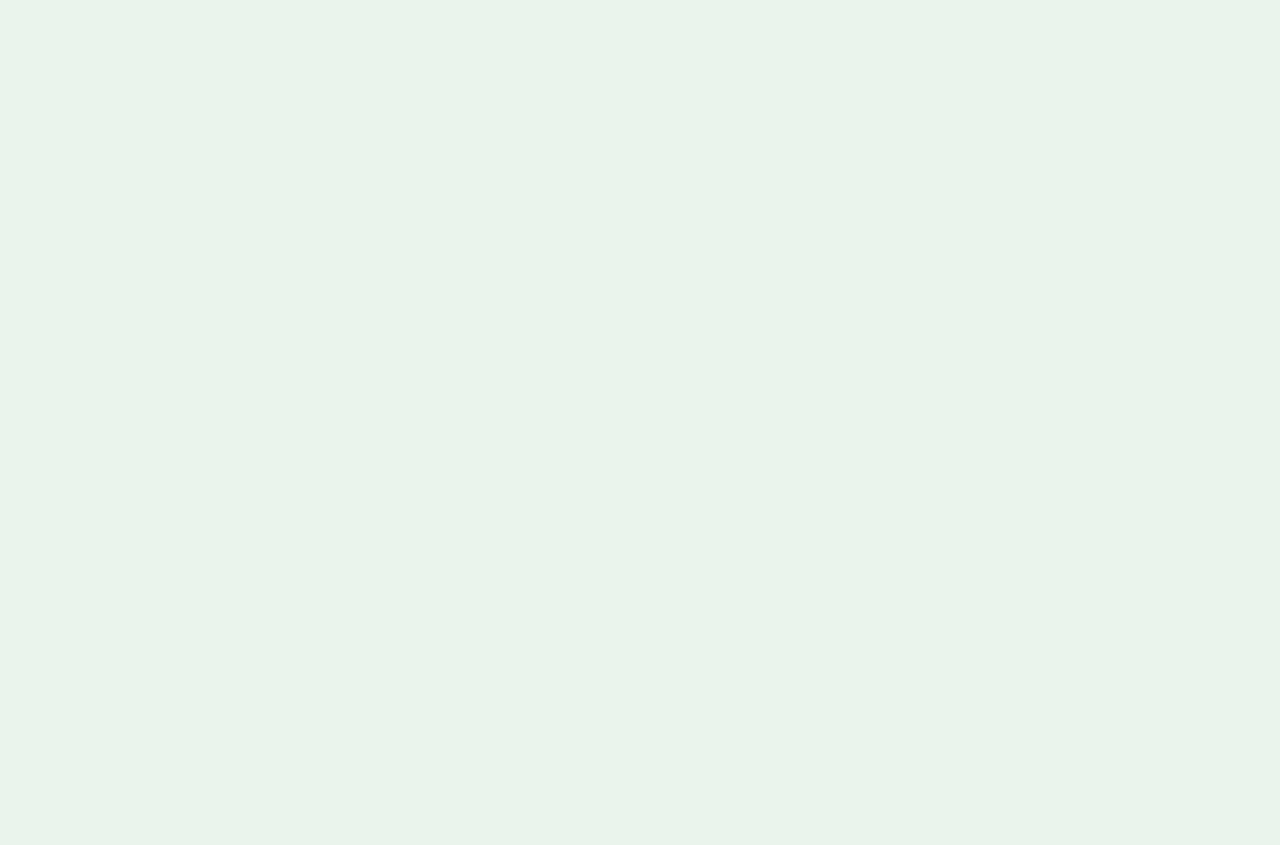
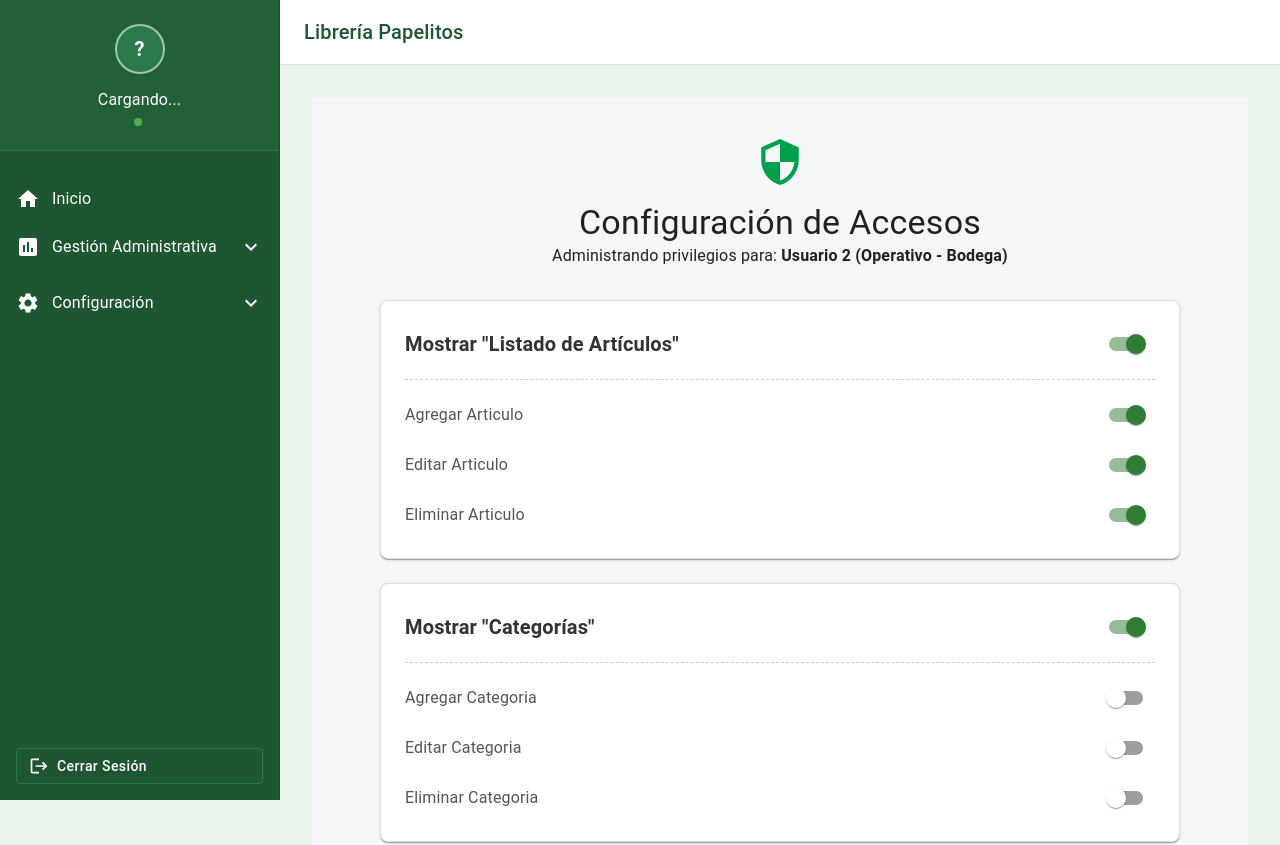
Before and after one commit to Benitez1010/Libreria-Papelitos, a React app in the folder frontend/: page /Listadousuarios/acceso-rol in a window 1280 px wide. Before the commit this address had no page. Shown: the top 845 px of the page. Before the commit the page ends 800 px from the top, so only its background shows below. Built offline with nearby package versions, Linux system fonts and the light colour scheme; no server answers; sample sign-in values are in the browser's storage; the HTML template or start-up script is replaced by a standard one.

Commit message:
[Seguridad] implementacion de vistas de gestión de accesos y navegación en Sidebar

```diff
--- a/frontend/src/App.jsx
+++ b/frontend/src/App.jsx
@@ -6,6 +6,8 @@ import RegistrarCategoria from './pages/Categorias/RegistrarCategoria';
 import RegistrarProducto from './pages/Productos/RegistrarProducto';
 import RutaPrivada from './components/RutaPrivada';
 import Login from './pages/Login/Login';
+import UsuarioAcceso from './pages/Configuracion/UsuarioAcceso';
+import AccesoRol from './pages/Configuracion/AccesoRol';
 
 function App() {
   return (
@@ -24,6 +26,12 @@ function App() {
           {/* Nueva Vista enlazada (localhost:5173/usuarios) */}
           <Route path="usuarios" element={<Usuarios />} />
 
+          {/*Vista de menu de acceso por usuario*/}
+          <Route path="Listadousuarios" element={<UsuarioAcceso />} />
+
+          {/* Vista de configuración de acceso por rol */}
+          <Route path="Listadousuarios/acceso-rol" element={<AccesoRol />} />
+
           <Route path="categorias/nuevo" element={<RegistrarCategoria />} />
           <Route path="productos/nuevo" element={<RegistrarProducto />} />
         </Route>
--- a/frontend/src/components/Sidebar.jsx
+++ b/frontend/src/components/Sidebar.jsx
@@ -91,7 +91,7 @@ const SidebarContent = ({ openAdmin, setOpenAdmin, openConfig, setOpenConfig, on
 
             <ListItemButton component={Link} to="/usuarios" sx={{ pl: 4 }}><ListItemIcon><Group sx={{ color: 'white', fontSize: 20 }} /></ListItemIcon><ListItemText primary="Usuarios" /></ListItemButton>
             <ListItemButton sx={{ pl: 4 }}><ListItemIcon><ManageAccounts sx={{ color: 'white', fontSize: 20 }} /></ListItemIcon><ListItemText primary="Roles" /></ListItemButton>
-            <ListItemButton sx={{ pl: 4 }}><ListItemIcon><Security sx={{ color: 'white', fontSize: 20 }} /></ListItemIcon><ListItemText primary="Acceso por Rol" /></ListItemButton>
+            <ListItemButton component={Link} to="/Listadousuarios" sx={{ pl: 4 }}><ListItemIcon><Security sx={{ color: 'white', fontSize: 20 }} /></ListItemIcon><ListItemText primary="Acceso por Rol" /></ListItemButton>
 
           </List>
         </Collapse>
--- /dev/null
+++ b/frontend/src/pages/Configuracion/AccesoRol.jsx
@@ -0,0 +1,78 @@
+import React, { useState } from 'react';
+import { Box, Typography, Paper, Switch, Divider, Button, Stack } from '@mui/material';
+import SecurityIcon from '@mui/icons-material/Security';
+
+const AccesoRol = () => {
+  const [config, setConfig] = useState({
+    articulos: { master: true, agregar: true, editar: true, eliminar: true },
+    categorias: { master: true, agregar: false, editar: false, eliminar: false },
+    almacenamiento: { master: false, agregar: false, editar: false, eliminar: false },
+  });
+
+  const toggleMaster = (modulo) => {
+    setConfig(prev => ({
+      ...prev,
+      [modulo]: { ...prev[modulo], master: !prev[modulo].master }
+    }));
+  };
+
+  const toggleSub = (modulo, sub) => {
+    setConfig(prev => ({
+      ...prev,
+      [modulo]: { ...prev[modulo], [sub]: !prev[modulo][sub] }
+    }));
+  };
+
+  const RenderModulo = ({ title, moduloKey, actions }) => (
+    <Box sx={{ mb: 3 }}>
+      <Paper elevation={1} sx={{ p: 3, borderRadius: 2, border: '1px solid #e0e0e0' }}>
+        <Box sx={{ display: 'flex', justifyContent: 'space-between', alignItems: 'center' }}>
+          <Typography variant="h6" sx={{ fontWeight: 600, color: '#333' }}>{title}</Typography>
+          <Switch color="success" checked={config[moduloKey].master} onChange={() => toggleMaster(moduloKey)} />
+        </Box>
+
+        {config[moduloKey].master && (
+          <Stack spacing={1.5} sx={{ mt: 2, pt: 2, borderTop: '1px dashed #d0d0d0' }}>
+            {actions.map((action) => (
+              <Box key={action.key} sx={{ display: 'flex', justifyContent: 'space-between', alignItems: 'center' }}>
+                <Typography variant="body1" sx={{ color: '#555' }}>{action.label}</Typography>
+                <Switch size="medium" color="success" checked={config[moduloKey][action.key]} onChange={() => toggleSub(moduloKey, action.key)} />
+              </Box>
+            ))}
+          </Stack>
+        )}
+      </Paper>
+    </Box>
+  );
+
+  return (
+    <Box sx={{ p: { xs: 2, md: 5 }, bgcolor: '#f4f6f8', minHeight: '90vh' }}>
+      {/* Contenedor centralizado para evitar el vacío excesivo */}
+      <Box sx={{ maxWidth: 800, mx: 'auto' }}>
+
+        <Box sx={{ mb: 4, textAlign: 'center' }}>
+          <SecurityIcon sx={{ fontSize: 50, color: '#009F4D', mb: 1 }} />
+          <Typography variant="h4" fontWeight="bold">Configuración de Accesos</Typography>
+          <Typography variant="body1" color="text.secondary">
+            Administrando privilegios para: <strong>Usuario 2 (Operativo - Bodega)</strong>
+          </Typography>
+        </Box>
+
+        {/* Bloque principal de opciones */}
+        <Box>
+          <RenderModulo title='Mostrar "Listado de Artículos"' moduloKey="articulos" actions={[{key:'agregar', label:'Agregar Articulo'}, {key:'editar', label:'Editar Articulo'}, {key:'eliminar', label:'Eliminar Articulo'}]} />
+          <RenderModulo title='Mostrar "Categorías"' moduloKey="categorias" actions={[{key:'agregar', label:'Agregar Categoria'}, {key:'editar', label:'Editar Categoria'}, {key:'eliminar', label:'Eliminar Categoria'}]} />
+          <RenderModulo title='Mostrar "Área de Almacenamiento"' moduloKey="almacenamiento" actions={[{key:'agregar', label:'Agregar Área'}, {key:'editar', label:'Editar Área'}, {key:'eliminar', label:'Eliminar Área'}]} />
+        </Box>
+
+        <Box sx={{ mt: 4, display: 'flex', justifyContent: 'center' }}>
+          <Button variant="contained" color="success" size="large" sx={{ px: 8, py: 1.5, borderRadius: 2, fontSize: '1rem', fontWeight: 'bold' }}>
+            GUARDAR CONFIGURACIÓN
+          </Button>
+        </Box>
+      </Box>
+    </Box>
+  );
+};
+
+export default AccesoRol;
--- /dev/null
+++ b/frontend/src/pages/Configuracion/UsuarioAcceso.jsx
@@ -0,0 +1,60 @@
+import React from 'react';
+import { useNavigate } from 'react-router-dom';
+import { Box, Typography, Paper, Table, TableBody, TableCell, TableContainer, TableHead, TableRow, Button } from '@mui/material';
+import PersonSearchIcon from '@mui/icons-material/PersonSearch';
+import SettingsSuggestIcon from '@mui/icons-material/SettingsSuggest';
+
+// Usuarios con los nuevos datos solicitados
+const usuarios = [
+  { id: 1, nombre: 'Usuario 1', rol: 'Administrador', area: 'Gerencia' },
+  { id: 2, nombre: 'Usuario 2', rol: 'Operativo', area: 'Bodega' },
+  { id: 3, nombre: 'Usuario 3', rol: 'Operativo', area: 'Vitrina' },
+];
+
+const UsuarioAcceso = () => {
+  const navigate = useNavigate();
+
+  return (
+    <Box sx={{ p: 4 }}>
+      <Box sx={{ mb: 3, display: 'flex', alignItems: 'center', gap: 2 }}>
+        <PersonSearchIcon sx={{ fontSize: 40, color: '#009F4D' }} />
+        <Typography variant="h4" fontWeight="bold">Gestión de Accesos</Typography>
+      </Box>
+
+      <TableContainer component={Paper} elevation={3}>
+        <Table>
+          <TableHead sx={{ bgcolor: '#1E5631' }}>
+            <TableRow>
+              <TableCell sx={{ fontWeight: 'bold', color: '#ffffff' }}>Nombre</TableCell>
+              <TableCell sx={{ fontWeight: 'bold', color: '#ffffff' }}>Rol</TableCell>
+              <TableCell sx={{ fontWeight: 'bold', color: '#ffffff' }}>Área Asignada</TableCell>
+              <TableCell align="center" sx={{ fontWeight: 'bold', color: '#ffffff' }}>Acciones</TableCell>
+            </TableRow>
+          </TableHead>
+          <TableBody>
+            {usuarios.map((user) => (
+              <TableRow key={user.id} hover>
+                <TableCell>{user.nombre}</TableCell>
+                <TableCell>{user.rol}</TableCell>
+                <TableCell>{user.area}</TableCell>
+                <TableCell align="center">
+                  <Button
+                    variant="outlined"
+                    color="success"
+                    startIcon={<SettingsSuggestIcon />}
+                    // Navega a la vista de configuración específica del usuario
+                    onClick={() => navigate(`/Listadousuarios/acceso-rol`)}
+                  >
+                    Administrar Acceso
+                  </Button>
+                </TableCell>
+              </TableRow>
+            ))}
+          </TableBody>
+        </Table>
+      </TableContainer>
+    </Box>
+  );
+};
+
+export default UsuarioAcceso;
```
